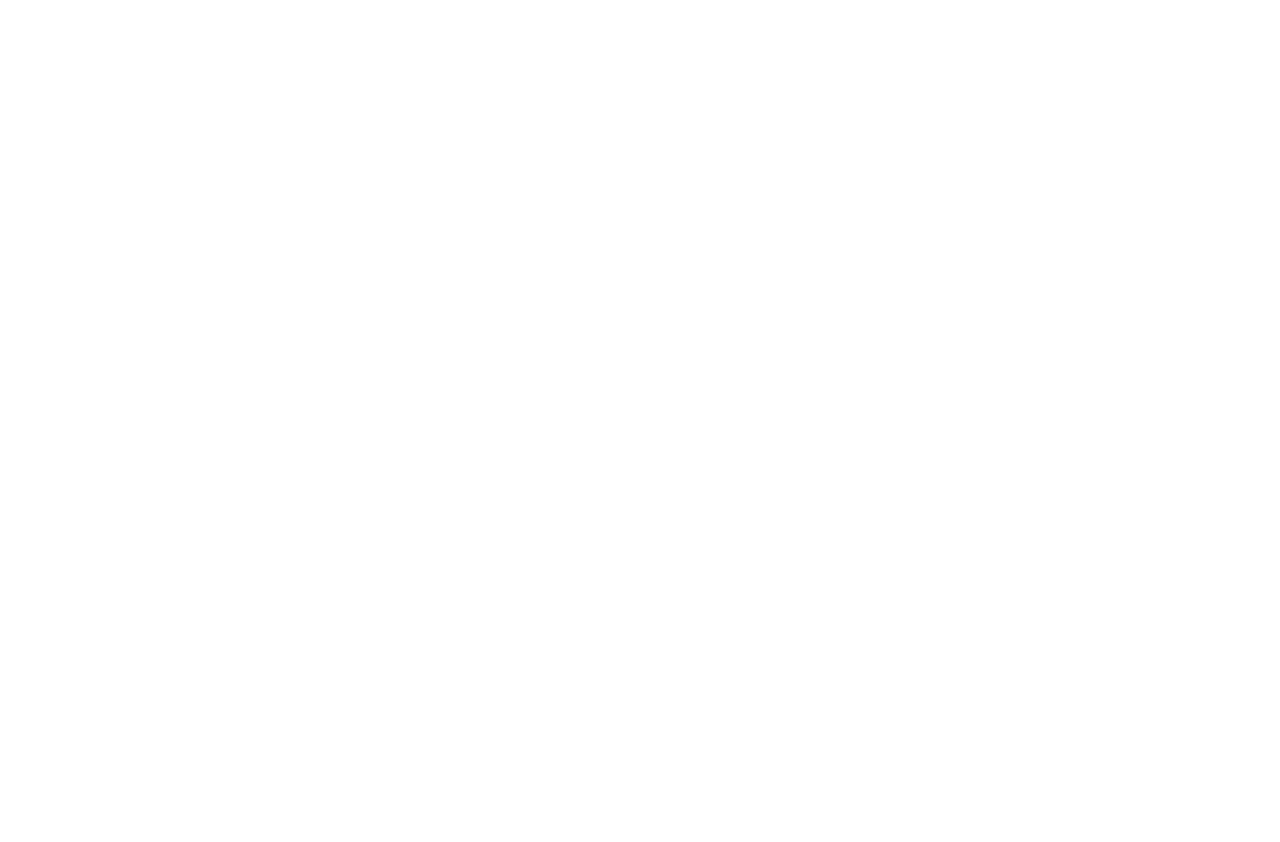
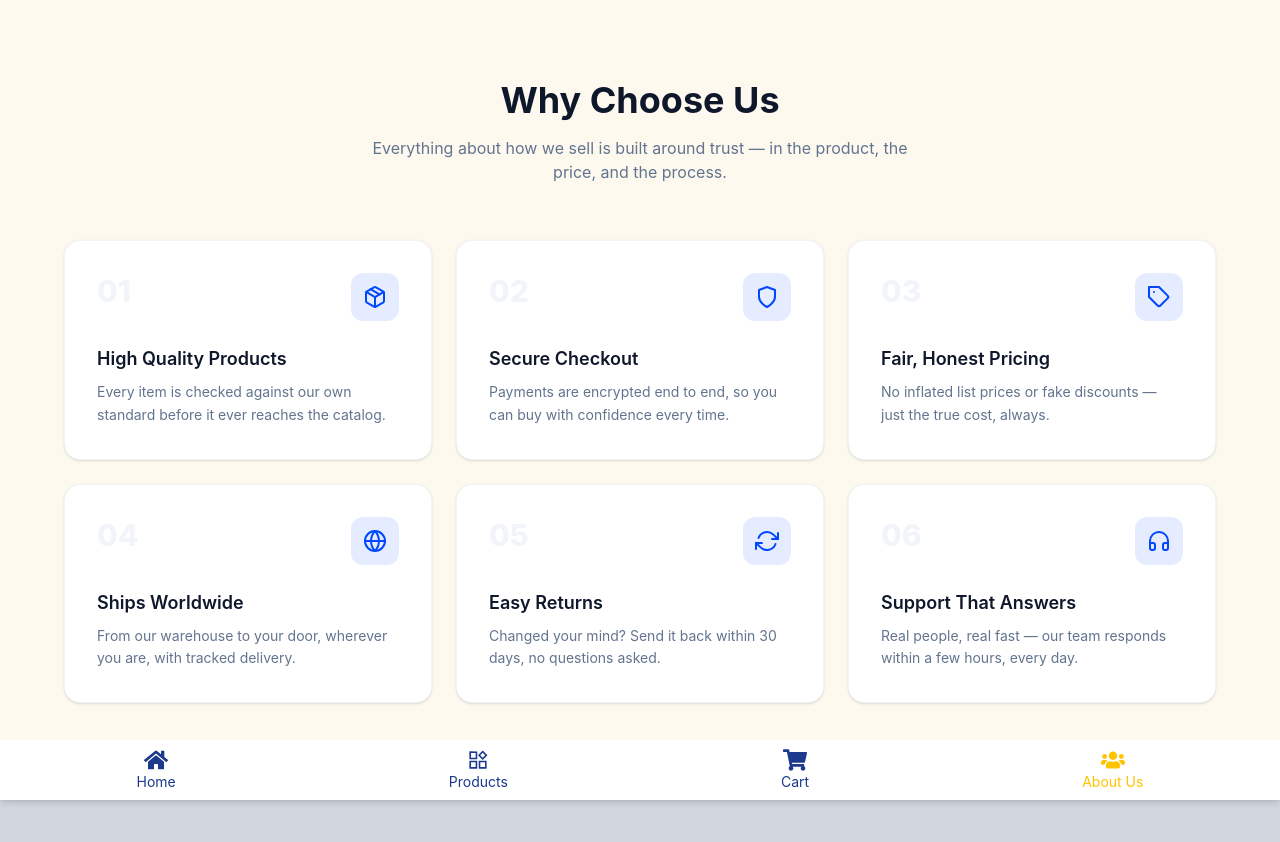
Before and after one commit to Elijovial/Fullstack-JavaScript-B, a React (Vite) app: page /about in a window 1280 px wide. Before the commit this address had no page. Shown: the top 842 px of the page. Before the commit the page ends 800 px from the top, so only its background shows below. Built offline with nearby package versions, Linux system fonts and the light colour scheme.

Commit message:
toggle about us update

```diff
--- a/src/About/AboutWhyUs.jsx
+++ b/src/About/AboutWhyUs.jsx
@@ -48,7 +48,7 @@
 
 export default function AboutWhyUs() {
   return (
-    <section className="bg-[#FFF8E7] py-20 px-6">
+    <section className="bg-[#fdf9ef] py-20 px-6 min-h-screen">
       <div className="max-w-6xl mx-auto text-center mb-14">
         <h2 className="text-3xl md:text-4xl font-bold text-slate-900">
           Why Choose Us
--- a/src/App.jsx
+++ b/src/App.jsx
@@ -13,7 +13,7 @@
         <Route index element={<Home />} />
         <Route path="products" element={<Products />} />
         <Route path="cart" element={<Carts />} />
-        <Route path="profile" element={<About />} />
+        <Route path="about" element={<About />} />
       </Route>
     </Routes>
   );
```
